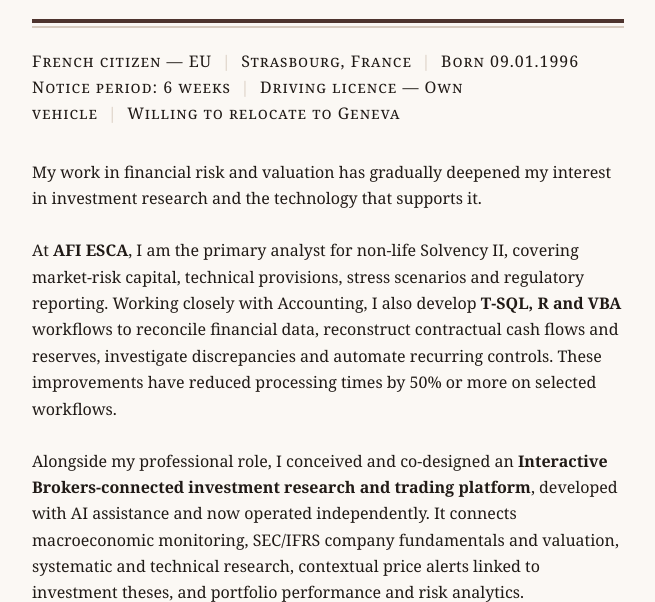
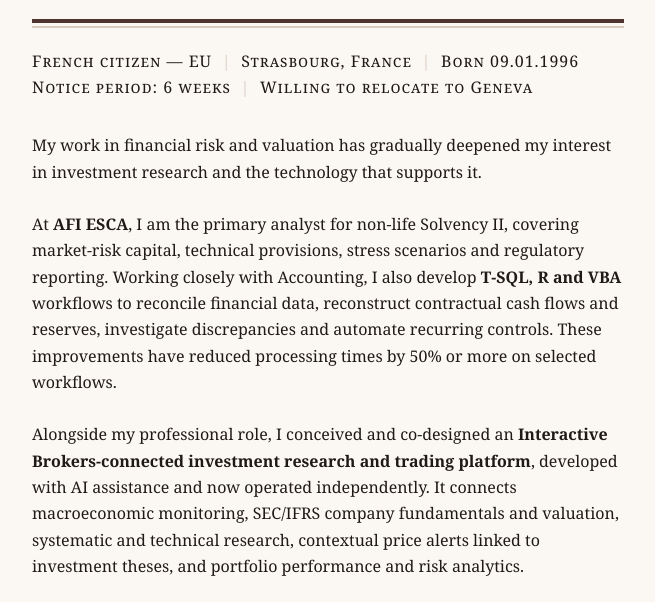
Before and after one commit to Mantunes67/mantunes67.github.io, a plain HTML site: page cv/index.html in a window 1280 px wide. Shown: the part 197-799 px from the top of the page, without its empty margins (312-967 px from the left). Drawn offline with Linux system fonts and the light colour scheme.

Commit message:
landing page: drop driving licence from status line
Co-Authored-By: Claude Opus 5.5 <noreply@anthropic.com>

```diff
--- a/cv/index.html
+++ b/cv/index.html
@@ -73,7 +73,7 @@
 
 <div class="statut">
   <div>French citizen — EU<span class="sep">|</span>Strasbourg, France<span class="sep">|</span>Born 09.01.1996</div>
-  <div>Notice period: 6&nbsp;weeks<span class="sep">|</span>Driving licence — Own vehicle<span class="sep">|</span>Willing to relocate to Geneva</div>
+  <div>Notice period: 6&nbsp;weeks<span class="sep">|</span>Willing to relocate to Geneva</div>
 </div>
 
 <p class="pitch">
```
